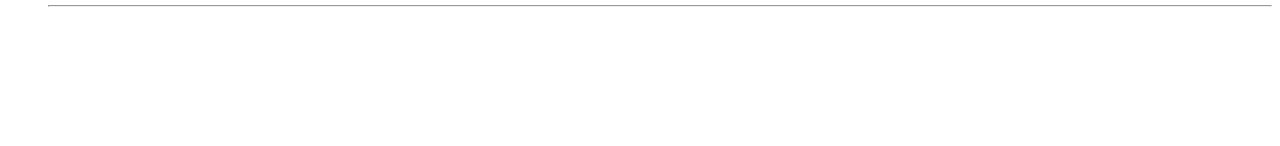
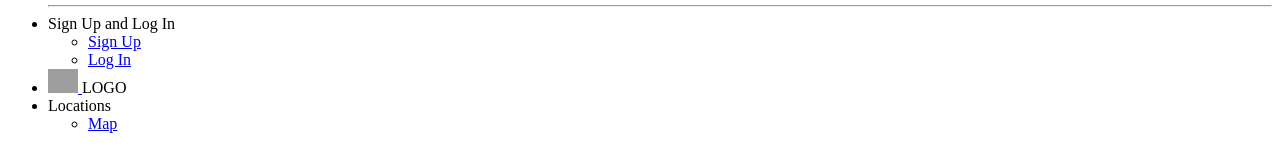
Before and after one commit to Stringbuilder101/addteacher, a plain HTML site: page index.html in a window 1280 px wide. Shown: the part 1181-1327 px from the top of the page. Before the commit the page ends 1204 px from the top, so only its background shows below. Drawn offline with Linux system fonts and the light colour scheme; grey boxes are pictures that could not be loaded.

Commit message:
Update index.html

```diff
--- a/index.html
+++ b/index.html
@@ -81,5 +81,31 @@
     </table>
     <hr>
     </hr>
+    <li>Sign Up and Log In <ul>
+        <li>
+          <a class="fxg-header__logo_wrapper" href="https://stringbuilder101.github.io/chalkboardsite1/" target="_self" data-analytics="hdr|Logo" onclick="FDX.DTM.pushLinkInfo(this)" aria-label="FedEx Logo">Sign Up </a>
+        </li>
+        <li>
+          <a class="fxg-header__logo_wrapper" href="https://stringbuilder101.github.io/chalkboardsite/" target="_self" data-analytics="hdr|Logo" onclick="FDX.DTM.pushLinkInfo(this)" aria-label="FedEx Logo"> Log In
+        </li>
+      </ul>
+    </li>
+    <li>
+      <a class="fxg-header__logo_wrapper" href="https://stringbuilder101.github.io/chalkboardsite5/" target="_self" data-analytics="hdr|Logo" onclick="FDX.DTM.pushLinkInfo(this)" aria-label="FedEx Logo">
+        <img src="https://i.ibb.co/Rgm2wL0/LOGO3.jpg alt="" width=" 30" height="24"">
+											</a>
+   LOGO
+
+
+										</li>
+										<li>Locations
+
+
+
+											<ul>
+												<li>
+													<a class=" fxg-header__logo_wrapper" href="http://127.0.0.1:5500/test.html" target="_self" data-analytics="hdr|Logo" onclick="FDX.DTM.pushLinkInfo(this)" aria-label="FedEx Logo">Map </a>
+    </li>
+    </li>
   </body>
 </html>
```
